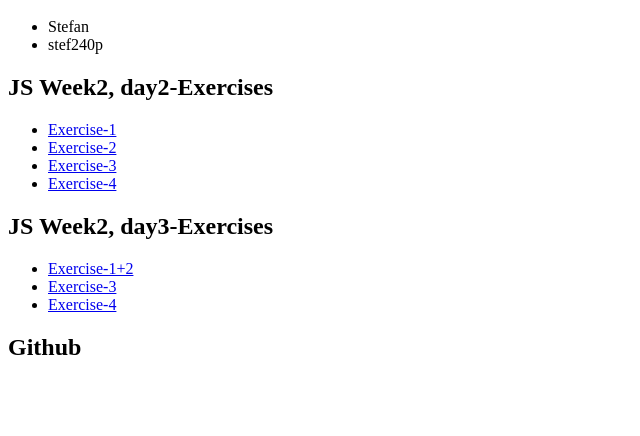
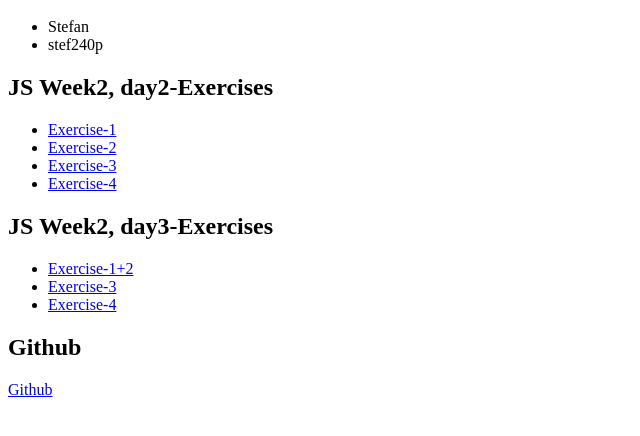
Before and after one commit to Kistaf/spring2023-javascript-week5, a plain HTML site: page index.html in a window 1280 px wide. Shown: the part 48-484 px from the top of the page, without its empty margins (0-640 px from the left). Drawn offline with Linux system fonts and the light colour scheme.

Commit message:
second commiit

```diff
--- a/index.html
+++ b/index.html
@@ -17,3 +17,4 @@
     <li><a href="./day3/exercise-4/index.html">Exercise-4</a></li>
 </ul>
 <h2>Github</h2>
+<a href="https://github.com/Kistaf/spring2023-javascript-week5" target="_blank">Github</a>
```
